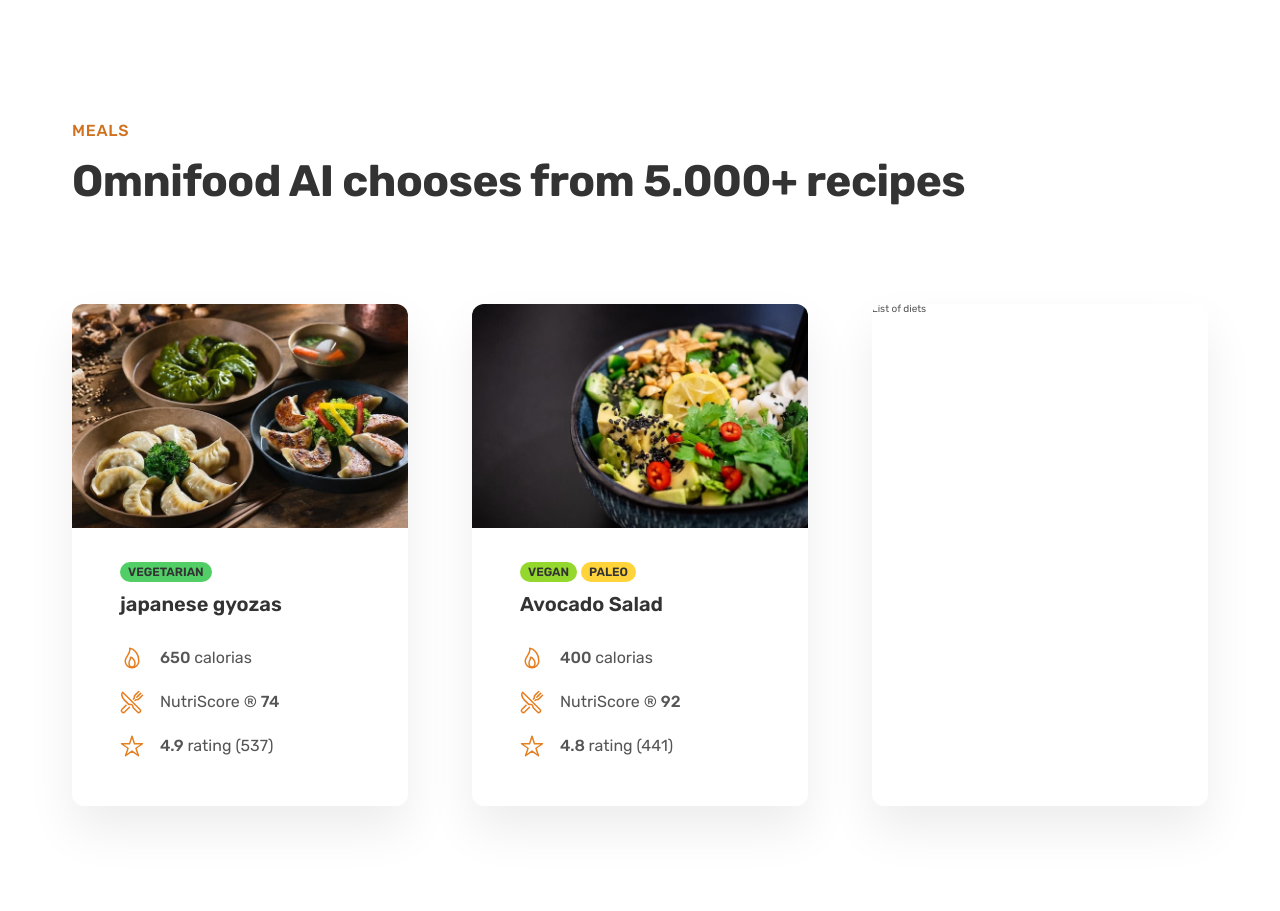
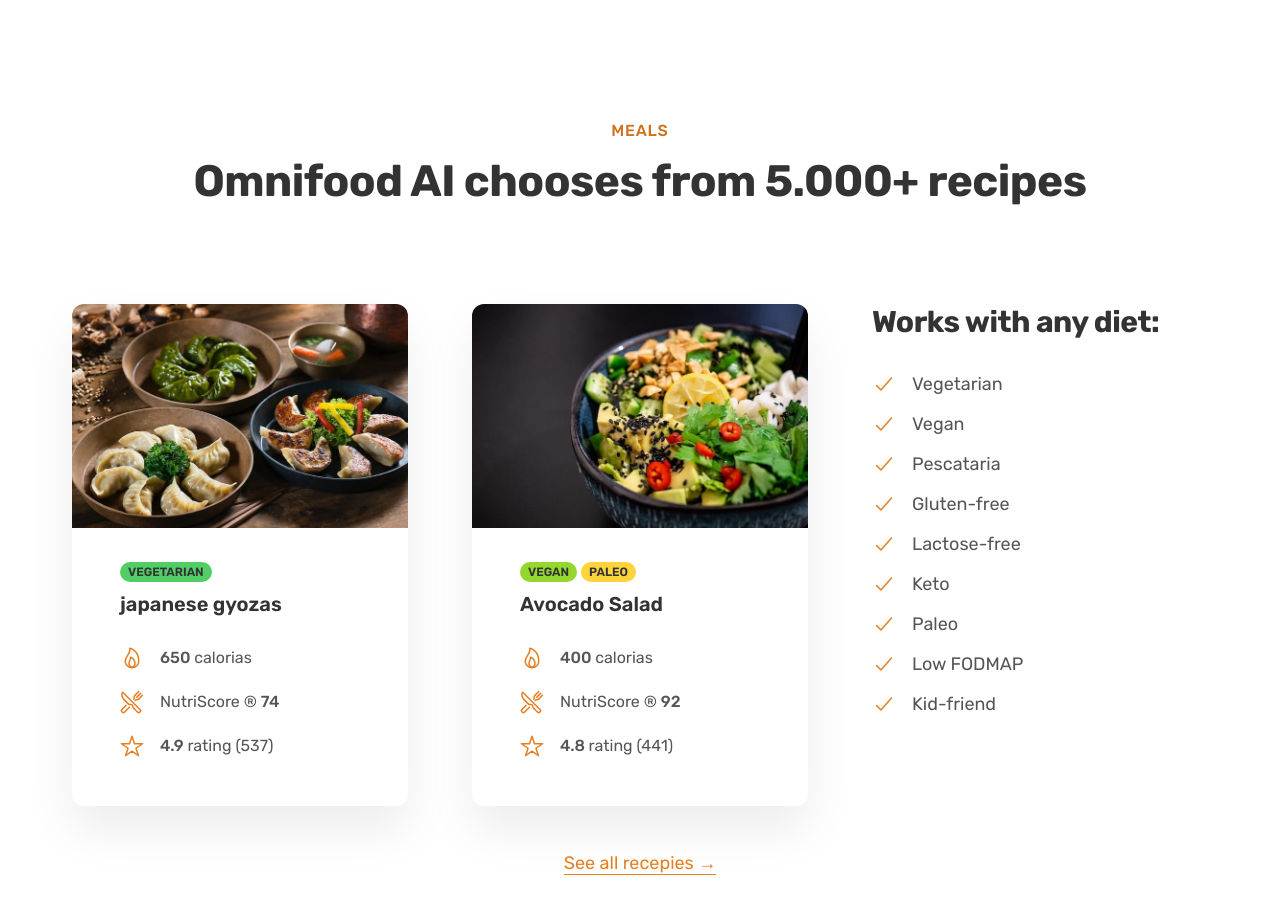
Before and after one commit to schneidervini97/omnifood, a plain HTML site: page index.html in a window 1280 px wide. Shown: the part 2640-3551 px from the top of the page. Drawn offline with nearby package versions, Linux system fonts and the light colour scheme.

Commit message:
section meals finalizazdo

```diff
--- a/css/general.css
+++ b/css/general.css
@@ -129,7 +129,8 @@
   padding: 1.6rem 3.2rem;
   border-radius: 0.9rem;
 
-  transition: background-color 0.3s;
+  /* transition: background-color 0.3s;*/
+  transition: all 0.3s;
 }
 
 .btn--cta:link,
@@ -156,6 +157,34 @@
   box-shadow: inset 0 0 0 0.3rem #fff;
 }
 
+.link:link,
+.link:visited {
+  display: inline-block;
+  color: #e67e22;
+  text-decoration: none;
+  border-bottom: 0.1rem solid currentColor;
+  padding-bottom: 0.2rem;
+  transition: all 0.3s;
+}
+
+.link:hover,
+.link:active {
+  color: #cf711f;
+  border-bottom: 0.1rem solid transparent;
+}
+
 .margin-right-sm {
   margin-right: 1.6rem !important;
 }
+
+.margin-bottom-md {
+  margin-bottom: 4.8rem !important;
+}
+
+.center-text {
+  text-align: center;
+}
+
+strong {
+  font-weight: 500;
+}
--- a/css/style.css
+++ b/css/style.css
@@ -222,6 +222,12 @@
   box-shadow: 0rem 2.4rem 4.8rem rgba(0, 0, 0, 0.075);
   border-radius: 1.2rem;
   overflow: hidden;
+  transition: all 0.4s;
+}
+
+.meal:hover {
+  transform: translateY(-1.2rem);
+  box-shadow: 0rem 3.2rem 6.4rem rgba(0, 0, 0, 0.06);
 }
 
 .meal-content {
@@ -288,6 +294,27 @@
   width: 100%;
 }
 
-strong {
-  font-weight: 500;
+.list {
+  list-style: none;
+  display: flex;
+  flex-direction: column;
+  gap: 1.6rem;
 }
+
+.list-item {
+  font-size: 1.8rem;
+  display: flex;
+  align-items: center;
+  gap: 1.6rem;
+}
+
+.list-icon {
+  width: 2.4rem;
+  height: 2.4rem;
+  color: #e67e22;
+}
+
+.all-recipes {
+  text-align: center;
+  font-size: 1.8rem;
+}
--- a/index.html
+++ b/index.html
@@ -199,12 +199,12 @@
       </section>
 
       <section class="section-meals">
-        <div class="container">
+        <div class="container center-text">
           <span class="subheading">Meals</span>
           <h2 class="heading-secondary">Omnifood AI chooses from 5.000+ recipes</h2>
         </div>
 
-        <div class="container grid grid--3-cols">
+        <div class="container grid grid--3-cols margin-bottom-md">
           <div class="meal">
             <img src="./content/img/meals/meal-1.jpg" alt="japanese gyozas" class="meal-img">
 
@@ -256,8 +256,51 @@
             </div>
           </div>
 
-          <div class="meal">List of diets</div>
+          <div class="diets">
+            <h3 class="heading-tertiary">Works with any diet:</h3>
+            <ul class="list">
+              <li class="list-item">
+                <ion-icon class="list-icon" name="checkmark-outline"></ion-icon>
+                <span>Vegetarian</span>
+              </li>
+              <li class="list-item">
+                <ion-icon class="list-icon" name="checkmark-outline"></ion-icon>
+                <span>Vegan</span>
+              </li>
+             <li class="list-item">
+              <ion-icon class="list-icon" name="checkmark-outline"></ion-icon>
+              <span>Pescataria</span>
+            </li>
+              <li class="list-item">
+                <ion-icon class="list-icon" name="checkmark-outline"></ion-icon>
+                <span>Gluten-free</span>
+              </li>
+              <li class="list-item">
+                <ion-icon class="list-icon" name="checkmark-outline"></ion-icon>
+                <span>Lactose-free</span>
+              </li>
+              <li class="list-item">
+                <ion-icon class="list-icon" name="checkmark-outline"></ion-icon>
+                <span>Keto</span>
+              </li>
+              <li class="list-item">
+                <ion-icon class="list-icon" name="checkmark-outline"></ion-icon>
+                <span>Paleo</span>
+              </li>
+              <li class="list-item">
+                <ion-icon class="list-icon" name="checkmark-outline"></ion-icon>
+                <span>Low FODMAP</span>
+              </li>
+              <li class="list-item">
+                <ion-icon class="list-icon" name="checkmark-outline"></ion-icon>
+                <span>Kid-friend</span>
+              </li>
 
+            </ul>
+          </div>
+        </div>
+        <div class="container all-recipes">
+          <a href="#" class="link">See all recepies &rarr;</a>
         </div>
       </section>
     </main>
```
